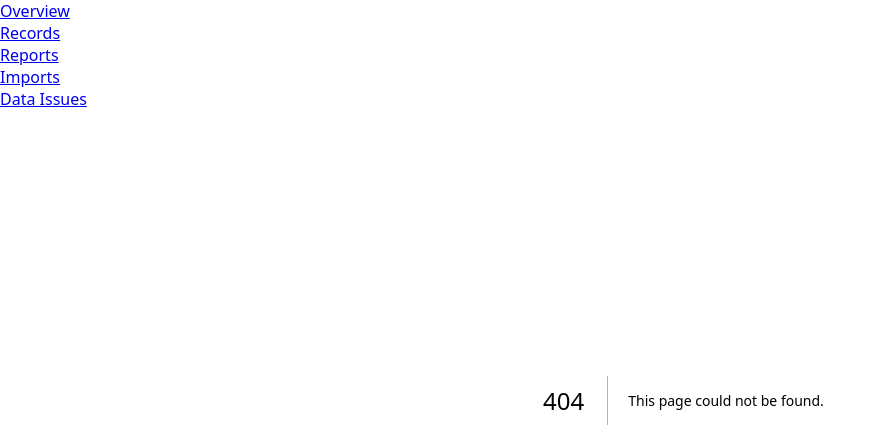
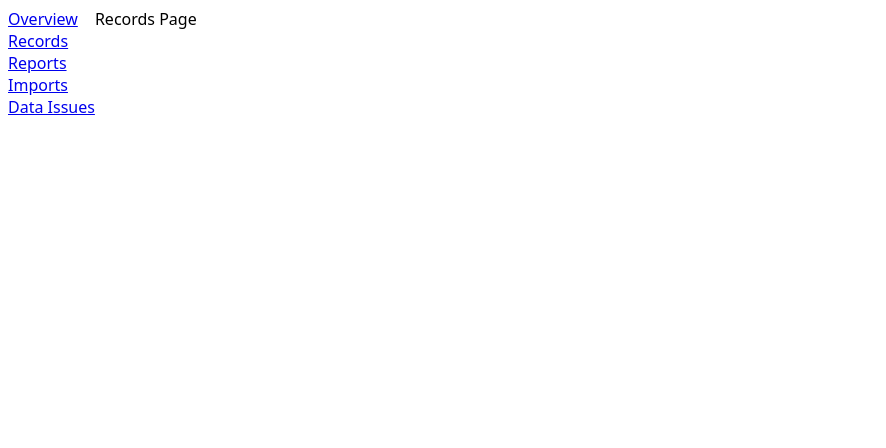
Before and after one commit to dpwilliford/LCDS, a Next.js app: page /records in a window 1280 px wide. Before the commit this address had no page. Shown: the top 448 px of the page, without its empty margins (0-886 px from the left). Built offline with nearby package versions, Linux system fonts and the light colour scheme.

Commit message:
Add records page

```diff
--- /dev/null
+++ b/app/records/page.tsx
@@ -0,0 +1,3 @@
+export default function RecordsPage() {
+  return <div>Records Page</div>;
+}
```
